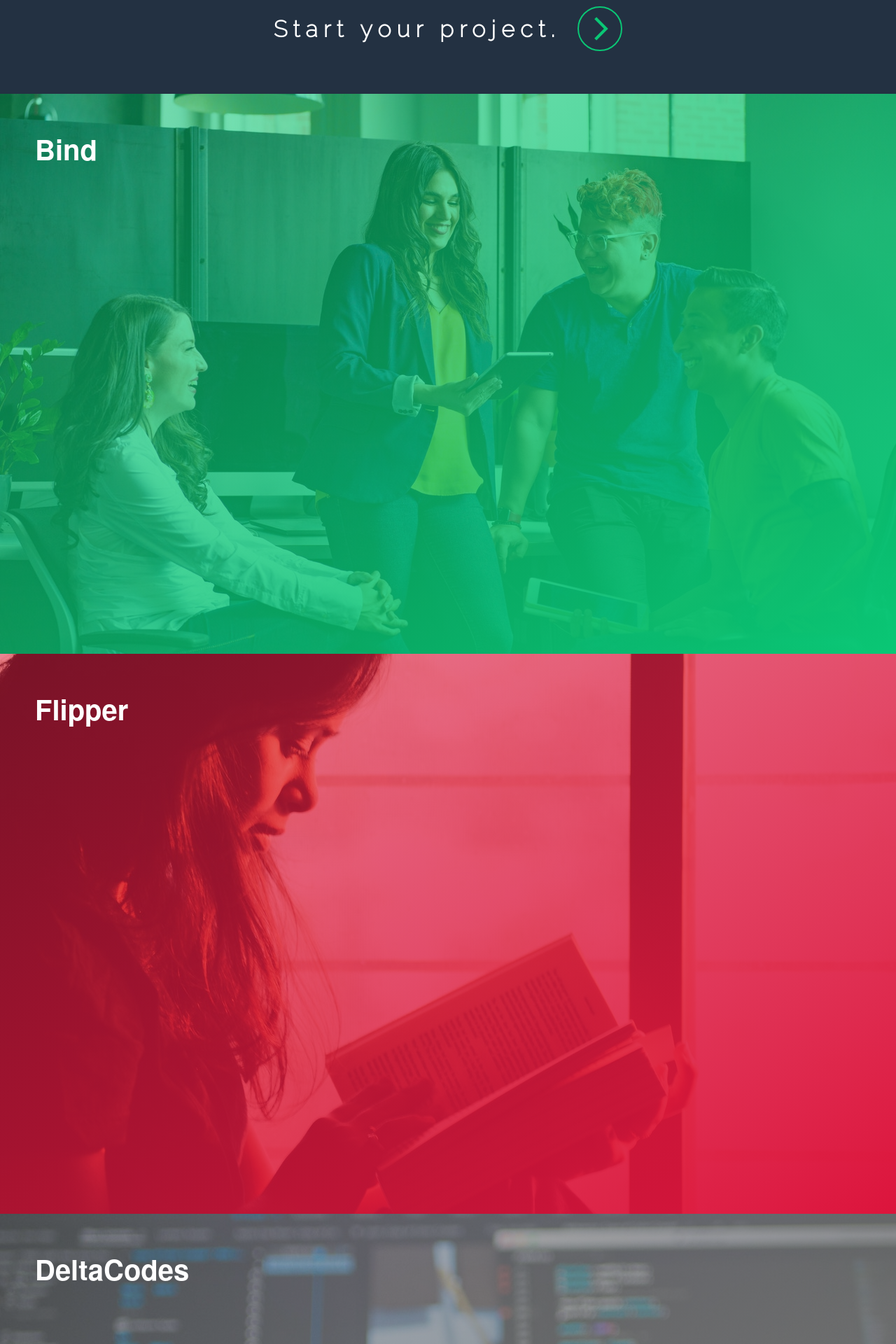
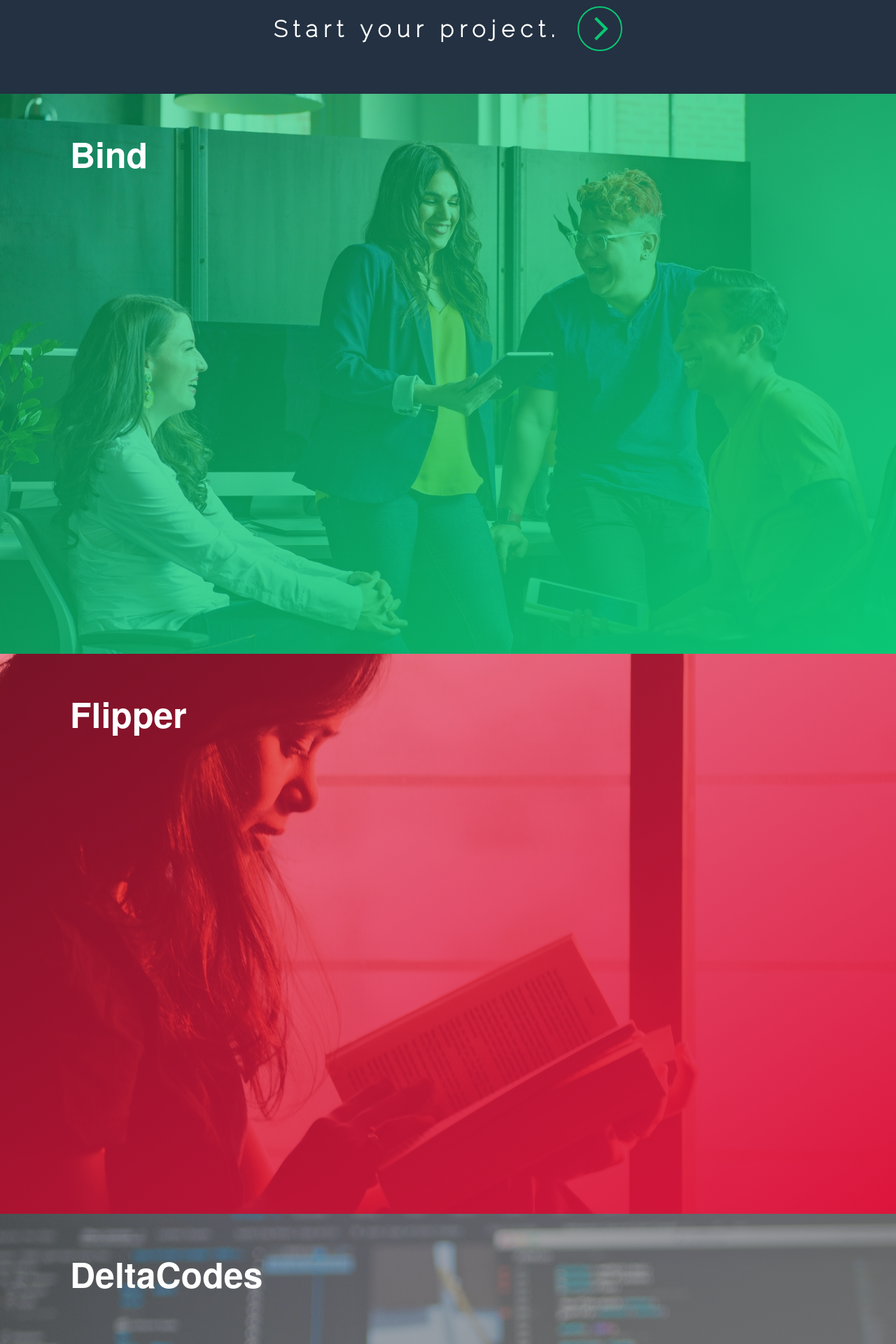
Before and after one commit to dev-sumanaditya/DeltaCodes, an Angular app: page / in a window 1280 px wide. Shown: the part 3580-5500 px from the top of the page at 70% size. Built offline with nearby package versions, Linux system fonts and the light colour scheme.

Commit message:
x commit

```diff
--- a/src/app/landing/pages/components/sliderbg/sliderbg.component.css
+++ b/src/app/landing/pages/components/sliderbg/sliderbg.component.css
@@ -0,0 +1,39 @@
+.slidercontainer {
+    display: flex;
+    flex-direction: column;
+}
+
+.page {
+    display: flex;
+    height: 100vh;
+    background-size: cover;
+    position: relative;
+    z-index: -20;
+}
+.page .overlay {
+    position: absolute;
+    top: 0;
+    left: 0;
+    bottom: 0;
+    right: 0;
+    color: white;
+    padding: 50px 100px;
+    z-index: -10;
+}
+.page h1 {
+    font-size: 50px;
+    margin: 0;
+    position: sticky;
+    top: 400px;
+}
+
+
+.p1 .overlay {
+    background-image: linear-gradient(to bottom right, #0ac7757e, #0ac775);
+}
+.p2 .overlay {
+    background-image: linear-gradient(to bottom right, rgba(220, 20, 60, 0.5), crimson);
+}
+.p3 .overlay {
+    background-image: linear-gradient(to bottom right, rgba(128, 128, 128, 0.5), grey);
+}
--- a/src/app/landing/pages/components/sliderbg/sliderbg.component.html
+++ b/src/app/landing/pages/components/sliderbg/sliderbg.component.html
@@ -1,6 +1,6 @@
 <div class="slidercontainer">
   <div class="page p1" [style.backgroundImage]="'url(/assets/i4/1.jpg)'">
-    <div class="overlay o1">
+    <div class="overlay">
       <div class="lft">
         <h1>Bind</h1>
       </div>
@@ -10,7 +10,7 @@
     </div>
   </div>
   <div class="page p2" [style.backgroundImage]="'url(/assets/i4/2.jpg)'">
-    <div class="overlay o2">
+    <div class="overlay">
       <div class="lft">
         <h1>Flipper</h1>
       </div>
@@ -20,7 +20,7 @@
     </div>
   </div>
   <div class="page p3" [style.backgroundImage]="'url(/assets/i4/3.jpg)'">
-    <div class="overlay o3">
+    <div class="overlay">
       <div class="lft">
         <h1>DeltaCodes</h1>
       </div>
--- a/src/app/landing/pages/home/home.component.css
+++ b/src/app/landing/pages/home/home.component.css
@@ -574,48 +574,4 @@
 
 
 
-
-
-
-
-
-
-
-
-.slidercontainer {
-    display: flex;
-    flex-direction: column;
-    z-index: -100;
-}
-
-.page {
-    display: flex;
-    height: 100vh;
-    position: relative;
-    background-size: cover;
-}
-.page .overlay {
-    flex-grow: 1;
-}
-.page .content {
-    position: absolute;
-    color: white;
-    padding: 50px;
-}
-.page .content h1 {
-    font-size: 40px;
-    margin: 0;
-    position: sticky;
-    top: 350px;
-}
-
-
-.p1 .overlay {
-    background-image: linear-gradient(to bottom right, #0ac7757e, #0ac775);
-}
-.p2 .overlay {
-    background-image: linear-gradient(to bottom right, rgba(220, 20, 60, 0.5), crimson);
-}
-.p3 .overlay {
-    background-image: linear-gradient(to bottom right, rgba(128, 128, 128, 0.5), grey);
-}
+app-sliderbg  { display: block; }
--- a/src/app/landing/pages/home/home.component.html
+++ b/src/app/landing/pages/home/home.component.html
@@ -123,24 +123,5 @@
         <i class="material-icons">arrow_forward_ios</i>
       </div>
   </div>
-  <div class="slidercontainer">
-    <div class="page p1" [style.backgroundImage]="'url(/assets/i4/1.jpg)'">
-      <div class="overlay"></div>
-      <div class="content">
-          <h1>Bind</h1>
-      </div>
-    </div>
-    <div class="page p2" [style.backgroundImage]="'url(/assets/i4/2.jpg)'">
-      <div class="overlay"></div>
-      <div class="content">
-          <h1>Flipper</h1>
-      </div>
-    </div>
-    <div class="page p3" [style.backgroundImage]="'url(/assets/i4/3.jpg)'">
-      <div class="overlay"></div>
-      <div class="content">
-          <h1>DeltaCodes</h1>
-      </div>
-    </div>
-  </div>
+  <app-sliderbg></app-sliderbg>
 </div>
```
